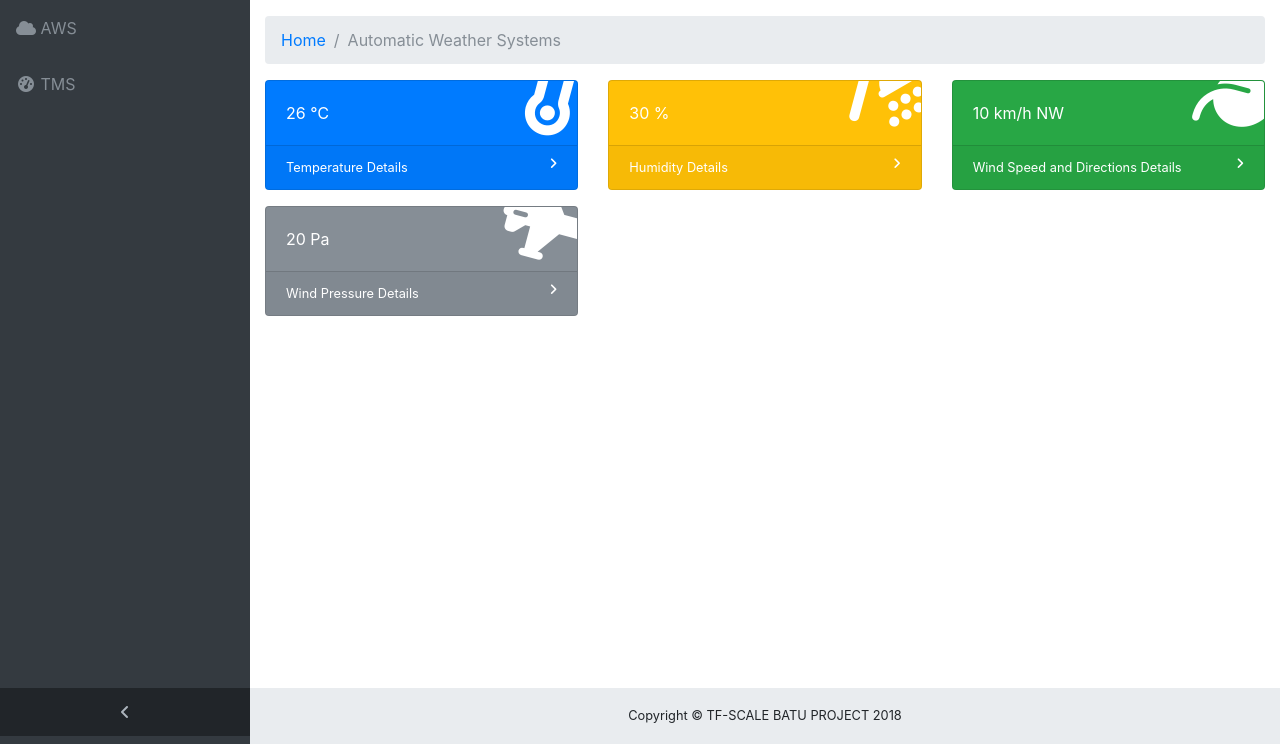
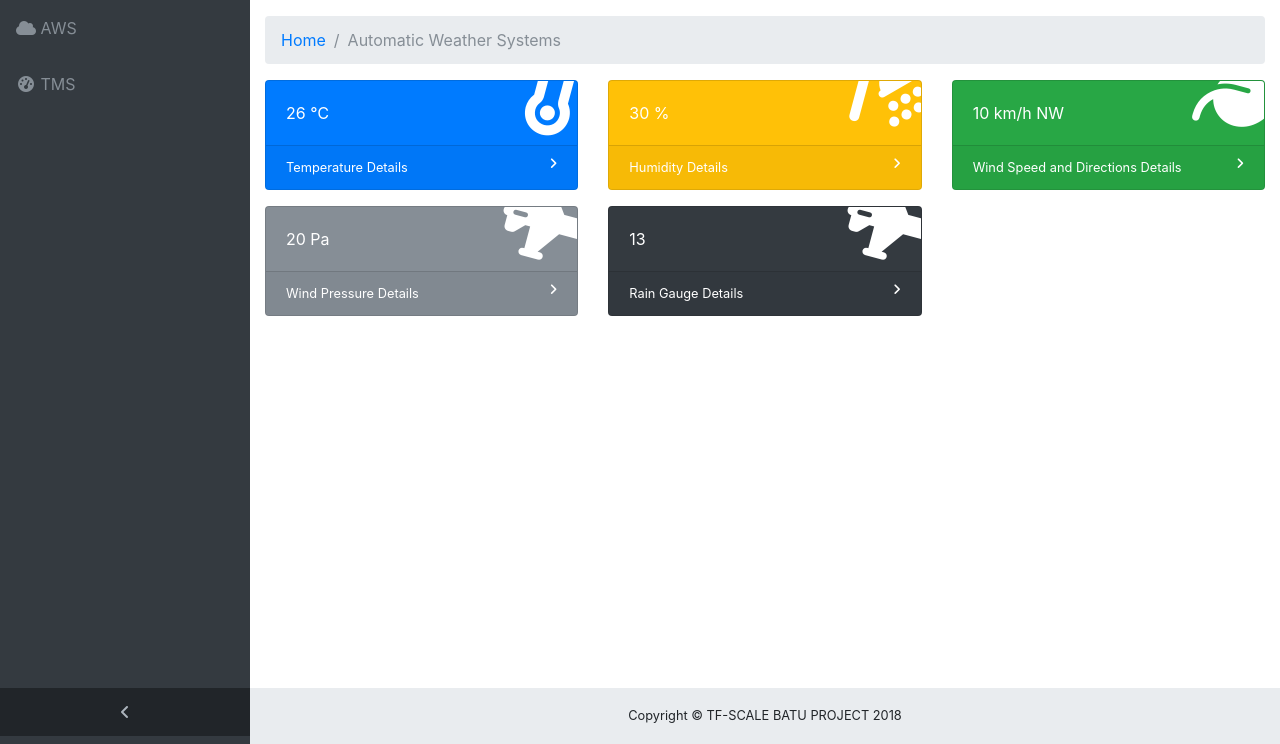
Before and after one commit to RFA96/mockup_weather, a PHP site: page / in a window 1280 px wide. Shown: the part 56-800 px from the top of the page. Run offline with PHP 8.4, Linux system fonts and the light colour scheme; some libraries are stand-ins or nearby versions.

Commit message:
Awal upload Git

```diff
--- a/index.php
+++ b/index.php
@@ -117,6 +117,22 @@
                             </div>
                             <a class="card-footer text-white clearfix small z-1" href="#" id="windpressureShow">
                                 <span class="float-left">Wind Pressure Details</span>
+                                <span class="float-right">
+                                    <i class="fa fa-angle-right"></i>
+                                </span>
+                            </a>
+                        </div>
+                    </div>
+                    <div class="col-xl-4 col-sm-6 mb-3">
+                        <div class="card text-white bg-dark o-hidden">
+                            <div class="card-body">
+                                <div class="card-body-icon">
+                                    <i class="fa fa-fw fa-fighter-jet"></i>
+                                </div>
+                                <div class="mr-5">13</div>
+                            </div>
+                            <a class="card-footer text-white clearfix small z-1" href="#" id="raingaugeShow">
+                                <span class="float-left">Rain Gauge Details</span>
                                 <span class="float-right">
                                     <i class="fa fa-angle-right"></i>
                                 </span>
```
